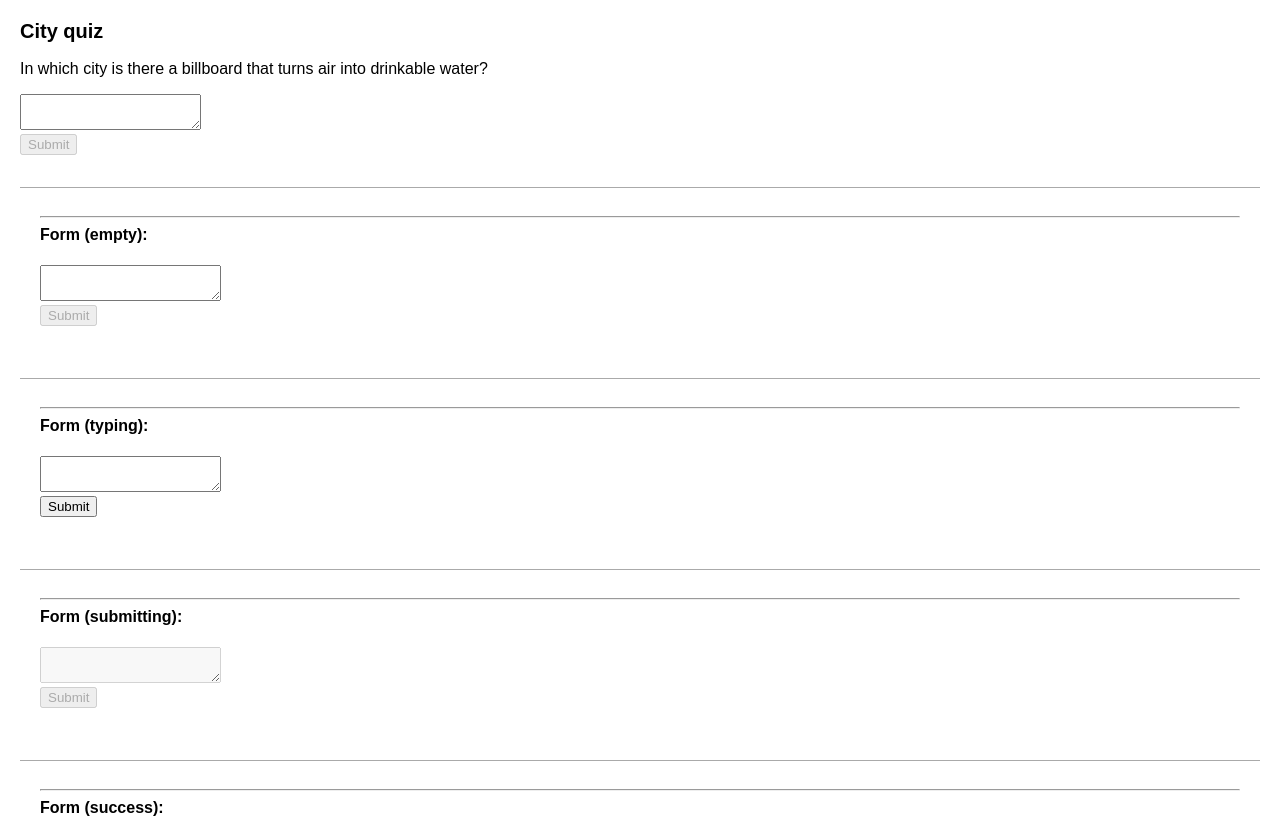
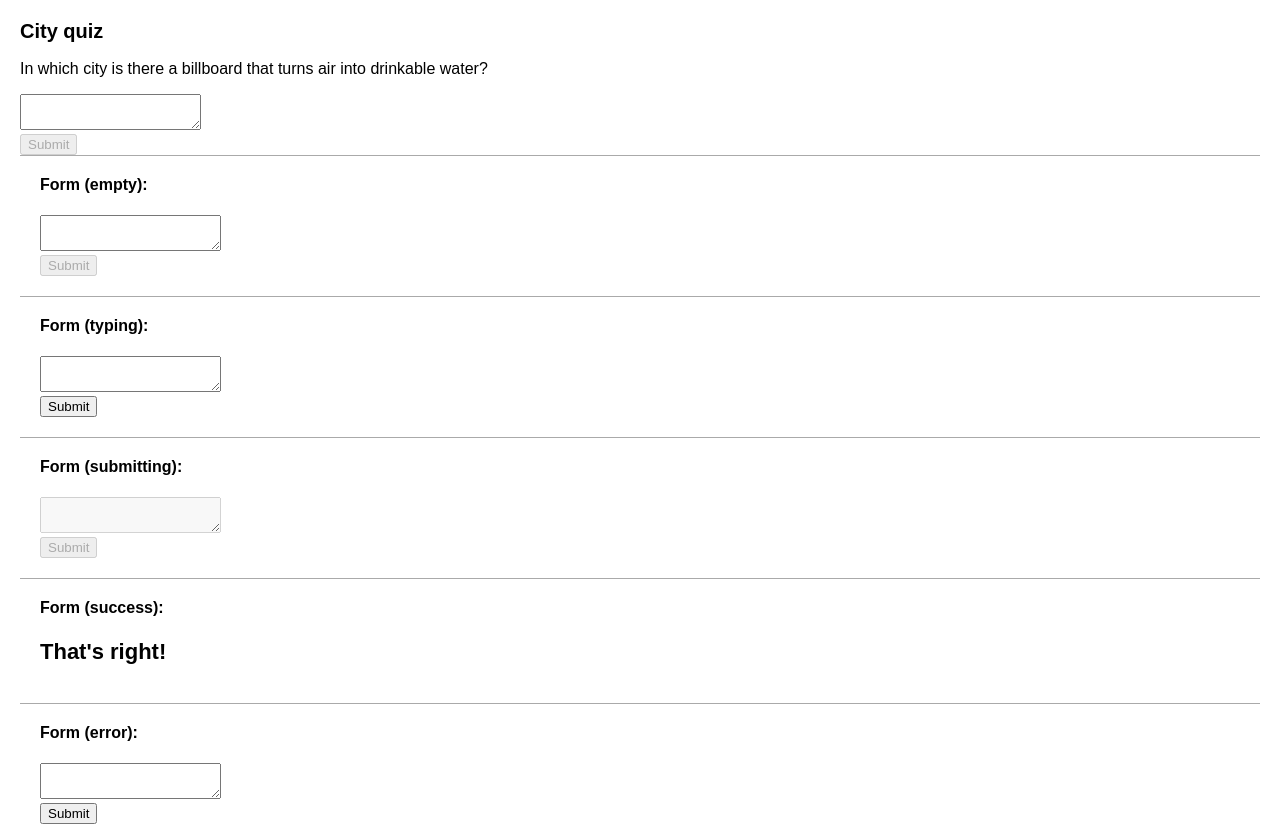
Before and after one commit to zelitosaide/react-js-course, a React (Create React App) app: page / in a window 1280 px wide. Shown: the top 826 px of the page. Built offline with nearby package versions, Linux system fonts and the light colour scheme.

Commit message:
Reacting to input with state

```diff
--- a/src/learn/learn-react/managing-state/reacting-to-input-with-state/index.js
+++ b/src/learn/learn-react/managing-state/reacting-to-input-with-state/index.js
@@ -16,13 +16,11 @@ function DisplayingManyVisualStatesAtOnce() {
         return (
           <section
             style={{
-              marginTop: 32,
               borderTop: "1px solid #aaa",
               padding: 20,
             }}
             key={status}
           >
-            <hr />
             <h4>Form ({status}):</h4>
             <Form status={status} />
           </section>
```
